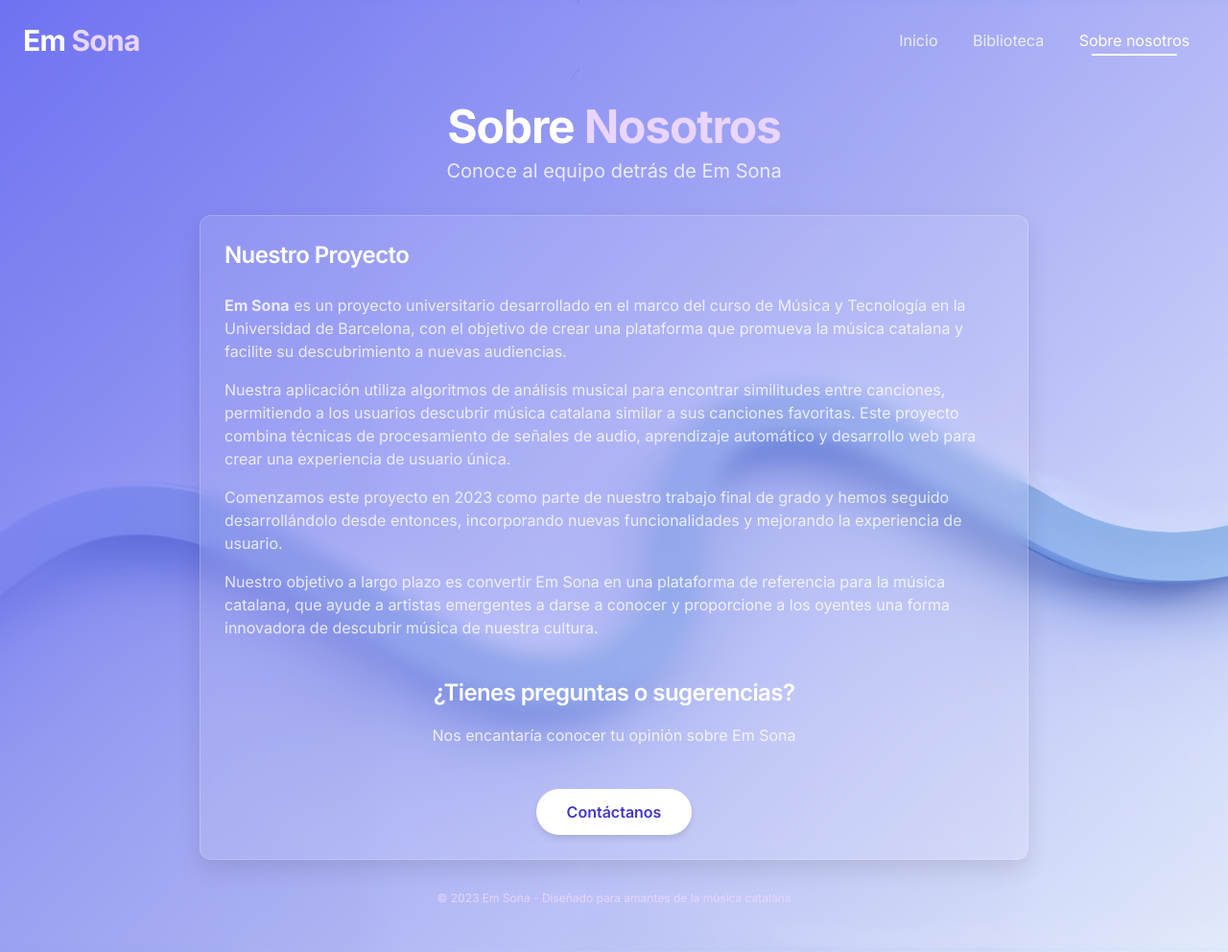
After one commit to martiarmengol/emsona, a Flask app: page /about in a window 1280 px wide. The commit adds this page. Shown: the whole page at 96% size. Run offline with Flask 3, Linux system fonts and the light colour scheme; some libraries are stand-ins or nearby versions.

Commit message:
about page

```diff
--- a/code/interface/app.py
+++ b/code/interface/app.py
@@ -123,5 +123,9 @@ def library():
                           total_canciones=total_canciones,
                           pagina_activa='biblioteca')
 
+@app.route('/about')
+def about():
+    return render_template('about.html', pagina_activa='nosotros')
+
 if __name__ == '__main__':
     app.run(debug=True)
--- /dev/null
+++ b/code/interface/templates/about.html
@@ -0,0 +1,147 @@
+<!DOCTYPE html>
+<html lang="es">
+<head>
+    <meta charset="UTF-8">
+    <meta name="viewport" content="width=device-width, initial-scale=1.0">
+    <title>Sobre Nosotros - Em Sona</title>
+    <script src="https://cdn.tailwindcss.com"></script>
+    <link rel="stylesheet" href="https://fonts.googleapis.com/css2?family=Inter:wght@300;400;500;600;700&display=swap">
+    <style>
+        body {
+            font-family: 'Inter', sans-serif;
+            background: linear-gradient(135deg, rgba(99, 102, 241, 0.9) 0%, rgba(67, 56, 202, 0.0) 100%), url('/static/images/bg.png');
+            background-size: cover;
+            background-position: center;
+            background-repeat: no-repeat;
+            min-height: 100vh;
+        }
+
+        .content-panel {
+            background-color: rgba(255, 255, 255, 0.1);
+            backdrop-filter: blur(10px);
+            border-radius: 12px;
+            padding: 25px;
+            box-shadow: 0 10px 25px rgba(0, 0, 0, 0.1);
+            border: 1px solid rgba(255, 255, 255, 0.2);
+            margin-bottom: 20px;
+        }
+
+        /* Estilo para los enlaces de navegación */
+        .nav-link {
+            position: relative;
+            color: white;
+            opacity: 0.8;
+            padding: 0 1rem;
+            transition: opacity 0.2s;
+        }
+
+        .nav-link:hover {
+            opacity: 1;
+        }
+
+        .nav-link.active {
+            opacity: 1;
+        }
+
+        .nav-link.active::after {
+            content: '';
+            position: absolute;
+            bottom: -6px;
+            left: 50%;
+            transform: translateX(-50%);
+            width: 60%;
+            height: 2px;
+            background-color: white;
+            border-radius: 2px;
+        }
+
+        .contact-button {
+            background-color: white;
+            color: #4338ca;
+            font-weight: 600;
+            padding: 12px 32px;
+            border-radius: 100px;
+            transition: all 0.3s ease;
+            box-shadow: 0 4px 6px rgba(0, 0, 0, 0.1);
+            display: inline-block;
+            margin-top: 20px;
+        }
+
+        .contact-button:hover {
+            transform: translateY(-2px);
+            box-shadow: 0 8px 15px rgba(0, 0, 0, 0.2);
+        }
+
+        .team-member {
+            transition: all 0.3s ease;
+        }
+
+        .team-member:hover {
+            transform: translateY(-5px);
+        }
+
+        .team-photo {
+            width: 120px;
+            height: 120px;
+            border-radius: 50%;
+            object-fit: cover;
+            margin: 0 auto 15px;
+            border: 3px solid rgba(255, 255, 255, 0.2);
+        }
+    </style>
+</head>
+<body>
+    <header class="p-6">
+        <div class="flex justify-between items-center max-w-7xl mx-auto">
+            <h1 class="text-3xl font-bold text-white tracking-tight">Em <span class="text-purple-200">Sona</span></h1>
+            <nav>
+                <a href="/" class="nav-link {% if pagina_activa == 'inicio' %}active{% endif %}">Inicio</a>
+                <a href="/library" class="nav-link {% if pagina_activa == 'biblioteca' %}active{% endif %}">Biblioteca</a>
+                <a href="/about" class="nav-link {% if pagina_activa == 'nosotros' %}active{% endif %}">Sobre nosotros</a>
+            </nav>
+        </div>
+    </header>
+
+    <div class="max-w-4xl mx-auto px-4 py-6">
+        <div class="text-center mb-8">
+            <h1 class="text-5xl font-bold text-white mb-2 tracking-tight">Sobre <span class="text-purple-200">Nosotros</span></h1>
+            <p class="text-xl text-white opacity-80">Conoce al equipo detrás de Em Sona</p>
+        </div>
+
+        <div class="content-panel mb-6">
+            <h2 class="text-2xl font-semibold text-white mb-6 tracking-tight">Nuestro Proyecto</h2>
+
+            <div class="text-white opacity-80 space-y-4">
+                <p>
+                    <strong>Em Sona</strong> es un proyecto universitario desarrollado en el marco del curso de Música y Tecnología en la Universidad de Barcelona, con el objetivo de crear una plataforma que promueva la música catalana y facilite su descubrimiento a nuevas audiencias.
+                </p>
+
+                <p>
+                    Nuestra aplicación utiliza algoritmos de análisis musical para encontrar similitudes entre canciones, permitiendo a los usuarios descubrir música catalana similar a sus canciones favoritas. Este proyecto combina técnicas de procesamiento de señales de audio, aprendizaje automático y desarrollo web para crear una experiencia de usuario única.
+                </p>
+
+                <p>
+                    Comenzamos este proyecto en 2023 como parte de nuestro trabajo final de grado y hemos seguido desarrollándolo desde entonces, incorporando nuevas funcionalidades y mejorando la experiencia de usuario.
+                </p>
+
+                <p>
+                    Nuestro objetivo a largo plazo es convertir Em Sona en una plataforma de referencia para la música catalana, que ayude a artistas emergentes a darse a conocer y proporcione a los oyentes una forma innovadora de descubrir música de nuestra cultura.
+                </p>
+            </div>
+
+            <div class="mt-10 text-center">
+                <h2 class="text-2xl font-semibold text-white mb-4 tracking-tight">¿Tienes preguntas o sugerencias?</h2>
+                <p class="text-white opacity-80 mb-6">Nos encantaría conocer tu opinión sobre Em Sona</p>
+
+                <a href="mailto:example@gmail.com" class="contact-button">
+                    Contáctanos
+                </a>
+            </div>
+        </div>
+
+        <footer class="mt-8 text-center text-xs text-purple-200 pb-6">
+            <p>&copy; 2023 Em Sona - Diseñado para amantes de la música catalana</p>
+        </footer>
+    </div>
+</body>
+</html>
--- a/code/interface/templates/index.html
+++ b/code/interface/templates/index.html
@@ -203,8 +203,7 @@
             <nav>
                 <a href="/" class="nav-link {% if pagina_activa == 'inicio' %}active{% endif %}">Inicio</a>
                 <a href="/library" class="nav-link {% if pagina_activa == 'biblioteca' %}active{% endif %}">Biblioteca</a>
-                <a href="#" class="nav-link {% if pagina_activa == 'nosotros' %}active{% endif %}">Sobre nosotros</a>
-                <a href="#" class="nav-link {% if pagina_activa == 'contacto' %}active{% endif %}">Contacto</a>
+                <a href="/about" class="nav-link {% if pagina_activa == 'nosotros' %}active{% endif %}">Sobre nosotros</a>
             </nav>
         </div>
     </header>
--- a/code/interface/templates/library.html
+++ b/code/interface/templates/library.html
@@ -145,8 +145,7 @@
             <nav>
                 <a href="/" class="nav-link {% if pagina_activa == 'inicio' %}active{% endif %}">Inicio</a>
                 <a href="/library" class="nav-link {% if pagina_activa == 'biblioteca' %}active{% endif %}">Biblioteca</a>
-                <a href="#" class="nav-link {% if pagina_activa == 'nosotros' %}active{% endif %}">Sobre nosotros</a>
-                <a href="#" class="nav-link {% if pagina_activa == 'contacto' %}active{% endif %}">Contacto</a>
+                <a href="/about" class="nav-link {% if pagina_activa == 'nosotros' %}active{% endif %}">Sobre nosotros</a>
             </nav>
         </div>
     </header>
--- a/code/interface/templates/loading.html
+++ b/code/interface/templates/loading.html
@@ -259,8 +259,7 @@
             <nav>
                 <a href="/" class="nav-link {% if pagina_activa == 'inicio' %}active{% endif %}">Inicio</a>
                 <a href="/library" class="nav-link {% if pagina_activa == 'biblioteca' %}active{% endif %}">Biblioteca</a>
-                <a href="#" class="nav-link {% if pagina_activa == 'nosotros' %}active{% endif %}">Sobre nosotros</a>
-                <a href="#" class="nav-link {% if pagina_activa == 'contacto' %}active{% endif %}">Contacto</a>
+                <a href="/about" class="nav-link {% if pagina_activa == 'nosotros' %}active{% endif %}">Sobre nosotros</a>
             </nav>
         </div>
     </header>
--- a/code/interface/templates/results.html
+++ b/code/interface/templates/results.html
@@ -331,8 +331,7 @@
             <nav>
                 <a href="/" class="nav-link {% if pagina_activa == 'inicio' %}active{% endif %}">Inicio</a>
                 <a href="/library" class="nav-link {% if pagina_activa == 'biblioteca' %}active{% endif %}">Biblioteca</a>
-                <a href="#" class="nav-link {% if pagina_activa == 'nosotros' %}active{% endif %}">Sobre nosotros</a>
-                <a href="#" class="nav-link {% if pagina_activa == 'contacto' %}active{% endif %}">Contacto</a>
+                <a href="/about" class="nav-link {% if pagina_activa == 'nosotros' %}active{% endif %}">Sobre nosotros</a>
             </nav>
         </div>
     </header>
```
